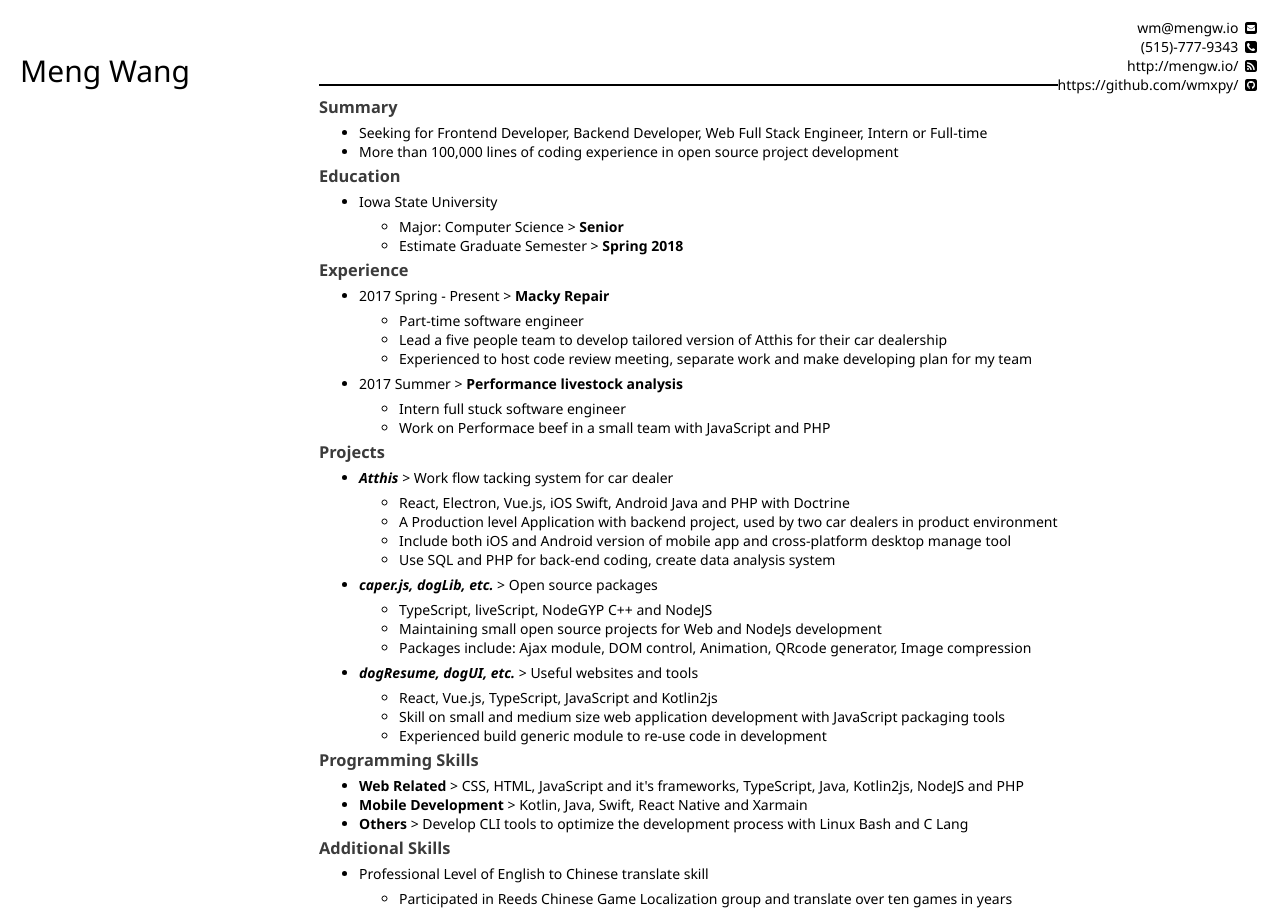
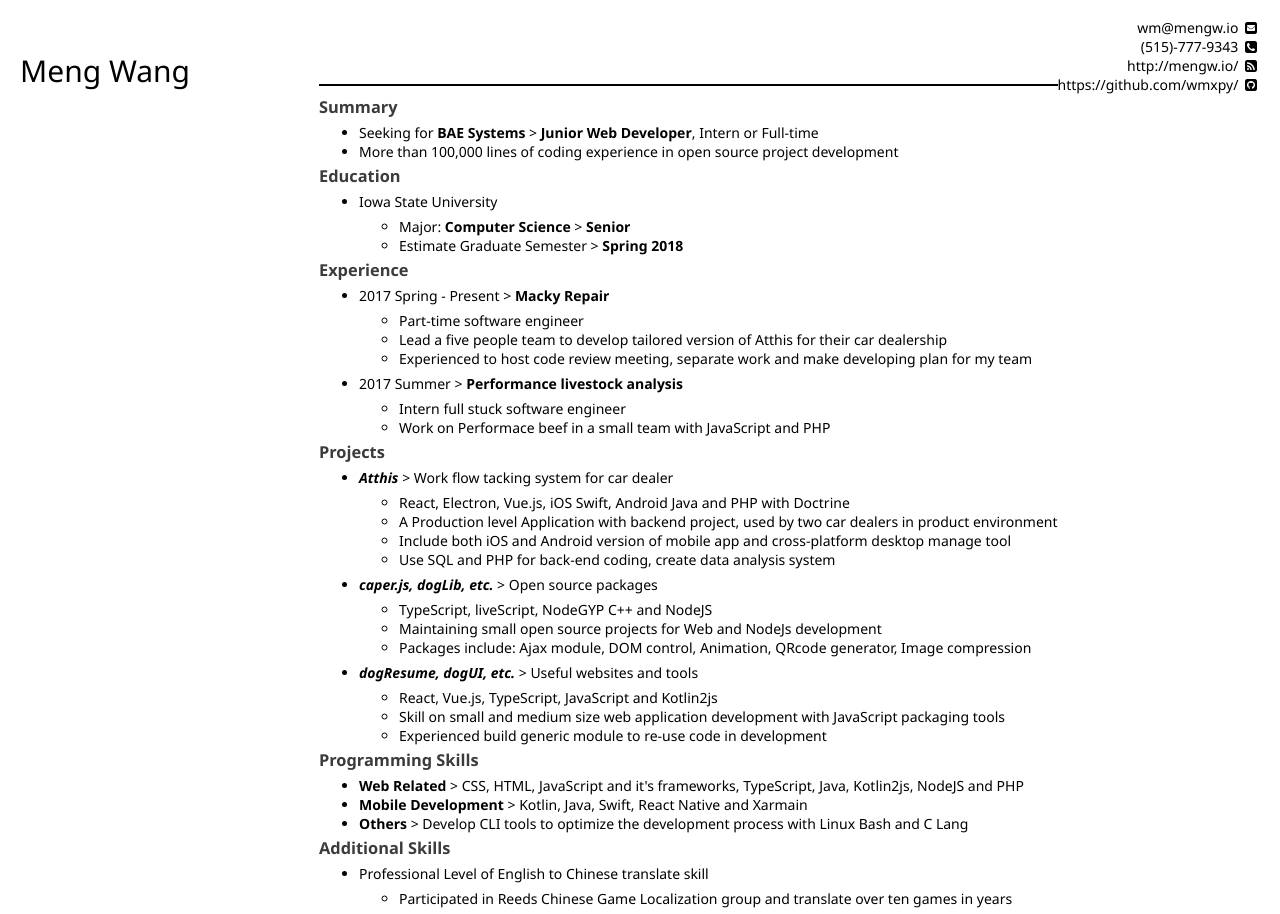
Before and after one commit to WMXPY/blog.mengw.io, a Jekyll site: the page resume/resume.html, which Jekyll copies as it is, in a window 1280 px wide. Built offline with Jekyll 4.4.1, drawn with Linux system fonts in a browser that asks for light colours.

Commit message:
strong change

```diff
--- a/resume/resume.html
+++ b/resume/resume.html
@@ -422,14 +422,14 @@
 		<hr>
 		<h3>Summary</h3>
 		<ul>
-			<li>Seeking for Frontend Developer, Backend Developer, Web Full Stack Engineer, Intern or Full-time</li>
+			<li>Seeking for <strong>BAE Systems</strong> &gt; <strong>Junior Web Developer</strong>, Intern or Full-time</li>
 			<li>More than 100,000 lines of coding experience in open source project development</li>
 		</ul>
 		<h3>Education</h3>
 		<ul>
 			<li>Iowa State University
 				<ul>
-					<li>Major: Computer Science &gt; <strong>Senior</strong></li>
+					<li>Major: <strong>Computer Science</strong> &gt; <strong>Senior</strong></li>
 					<li>Estimate Graduate Semester &gt; <strong>Spring 2018</strong></li>
 				</ul>
 			</li>
```
